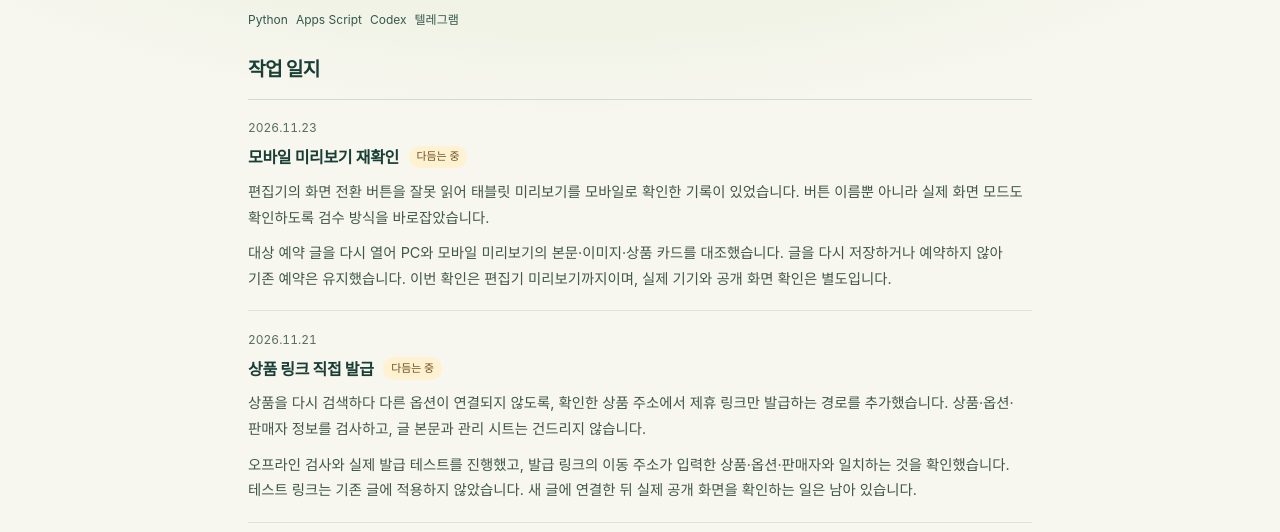
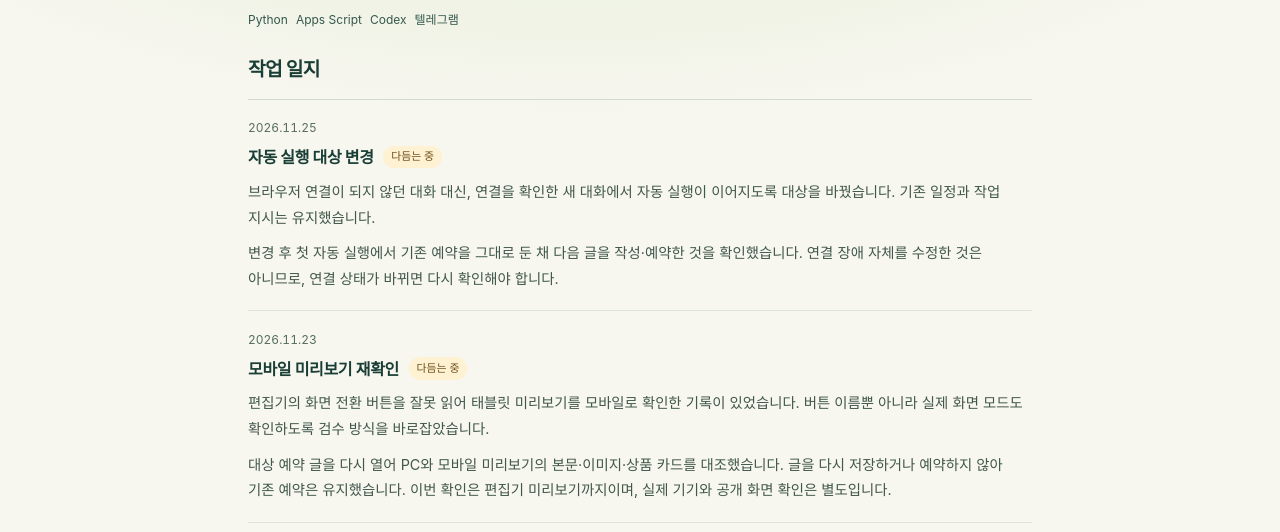
Before and after one commit to moon-cardone/moonz-lab, a plain HTML site: page project/blog-auto.html in a window 1280 px wide. Shown: the part 268-800 px from the top of the page. Drawn offline with Linux system fonts and the light colour scheme.

Commit message:
docs: record automation execution context change

```diff
--- a/project/blog-auto.html
+++ b/project/blog-auto.html
@@ -127,7 +127,8 @@ footer a{text-decoration:none;font-weight:700;font-size:.9rem}
 <span class="badge live">운영 중</span><h1>블로그 자동 포스팅</h1>
 <p class="tagline">조사부터 초안·검수까지 돕는 도구</p><ul class="tools"><li>Python</li><li>Apps Script</li><li>Codex</li><li>텔레그램</li></ul>
 </header>
-<main id="main" class="project-main"><section><h2>작업 일지</h2><article class="log"><div class="log-head"><time class="log-date" datetime="2026-11-23">2026.11.23</time><h3>모바일 미리보기 재확인</h3><span class="badge shaping">다듬는 중</span></div><div class="log-body"><p>편집기의 화면 전환 버튼을 잘못 읽어 태블릿 미리보기를 모바일로 확인한 기록이 있었습니다. 버튼 이름뿐 아니라 실제 화면 모드도 확인하도록 검수 방식을 바로잡았습니다.</p>
+<main id="main" class="project-main"><section><h2>작업 일지</h2><article class="log"><div class="log-head"><time class="log-date" datetime="2026-11-25">2026.11.25</time><h3>자동 실행 대상 변경</h3><span class="badge shaping">다듬는 중</span></div><div class="log-body"><p>브라우저 연결이 되지 않던 대화 대신, 연결을 확인한 새 대화에서 자동 실행이 이어지도록 대상을 바꿨습니다. 기존 일정과 작업 지시는 유지했습니다.</p>
+<p>변경 후 첫 자동 실행에서 기존 예약을 그대로 둔 채 다음 글을 작성·예약한 것을 확인했습니다. 연결 장애 자체를 수정한 것은 아니므로, 연결 상태가 바뀌면 다시 확인해야 합니다.</p></div></article><article class="log"><div class="log-head"><time class="log-date" datetime="2026-11-23">2026.11.23</time><h3>모바일 미리보기 재확인</h3><span class="badge shaping">다듬는 중</span></div><div class="log-body"><p>편집기의 화면 전환 버튼을 잘못 읽어 태블릿 미리보기를 모바일로 확인한 기록이 있었습니다. 버튼 이름뿐 아니라 실제 화면 모드도 확인하도록 검수 방식을 바로잡았습니다.</p>
 <p>대상 예약 글을 다시 열어 PC와 모바일 미리보기의 본문·이미지·상품 카드를 대조했습니다. 글을 다시 저장하거나 예약하지 않아 기존 예약은 유지했습니다. 이번 확인은 편집기 미리보기까지이며, 실제 기기와 공개 화면 확인은 별도입니다.</p></div></article><article class="log"><div class="log-head"><time class="log-date" datetime="2026-11-21">2026.11.21</time><h3>상품 링크 직접 발급</h3><span class="badge shaping">다듬는 중</span></div><div class="log-body"><p>상품을 다시 검색하다 다른 옵션이 연결되지 않도록, 확인한 상품 주소에서 제휴 링크만 발급하는 경로를 추가했습니다. 상품·옵션·판매자 정보를 검사하고, 글 본문과 관리 시트는 건드리지 않습니다.</p>
 <p>오프라인 검사와 실제 발급 테스트를 진행했고, 발급 링크의 이동 주소가 입력한 상품·옵션·판매자와 일치하는 것을 확인했습니다. 테스트 링크는 기존 글에 적용하지 않았습니다. 새 글에 연결한 뒤 실제 공개 화면을 확인하는 일은 남아 있습니다.</p></div></article><article class="log"><div class="log-head"><time class="log-date" datetime="2026-11-20">2026.11.20</time><h3>상품 카드 중복 줄이기</h3><span class="badge shaping">다듬는 중</span></div><div class="log-body"><p>같은 상품 카드가 본문에 반복되던 방식을 바꿔 상품당 한 번만 넣도록 작업 지침을 고쳤습니다. 구매 안내는 해당 상품을 확인할 수 있는 샵 링크로 연결합니다.</p>
 <p>새 원고의 PC·모바일 저장본에서 상품 카드와 샵 링크가 각각 한 번씩 들어간 것을 확인하고 예약 목록을 대조했습니다. 중복을 자동으로 제거하는 코드를 만든 것은 아닙니다. 실제 공개 후 카드의 도착점과 자동 고지 표시를 확인하는 일은 남아 있습니다.</p></div></article><article class="log"><div class="log-head"><time class="log-date" datetime="2026-11-18">2026.11.18</time><h3>소제목 인용구 서식 재적용</h3><span class="badge shaping">다듬는 중</span></div><div class="log-body"><p>예약한 글에서 소제목이 편집기의 인용구 서식으로 바뀌지 않은 것을 확인했습니다. 새 글부터 원고의 표시 기호를 지우고 실제 인용구 블록으로 넣도록 작성·편집 지침을 맞췄습니다.</p>
```
Also changed, not shown: index.html (+1 -1 lines), 1 other file.
